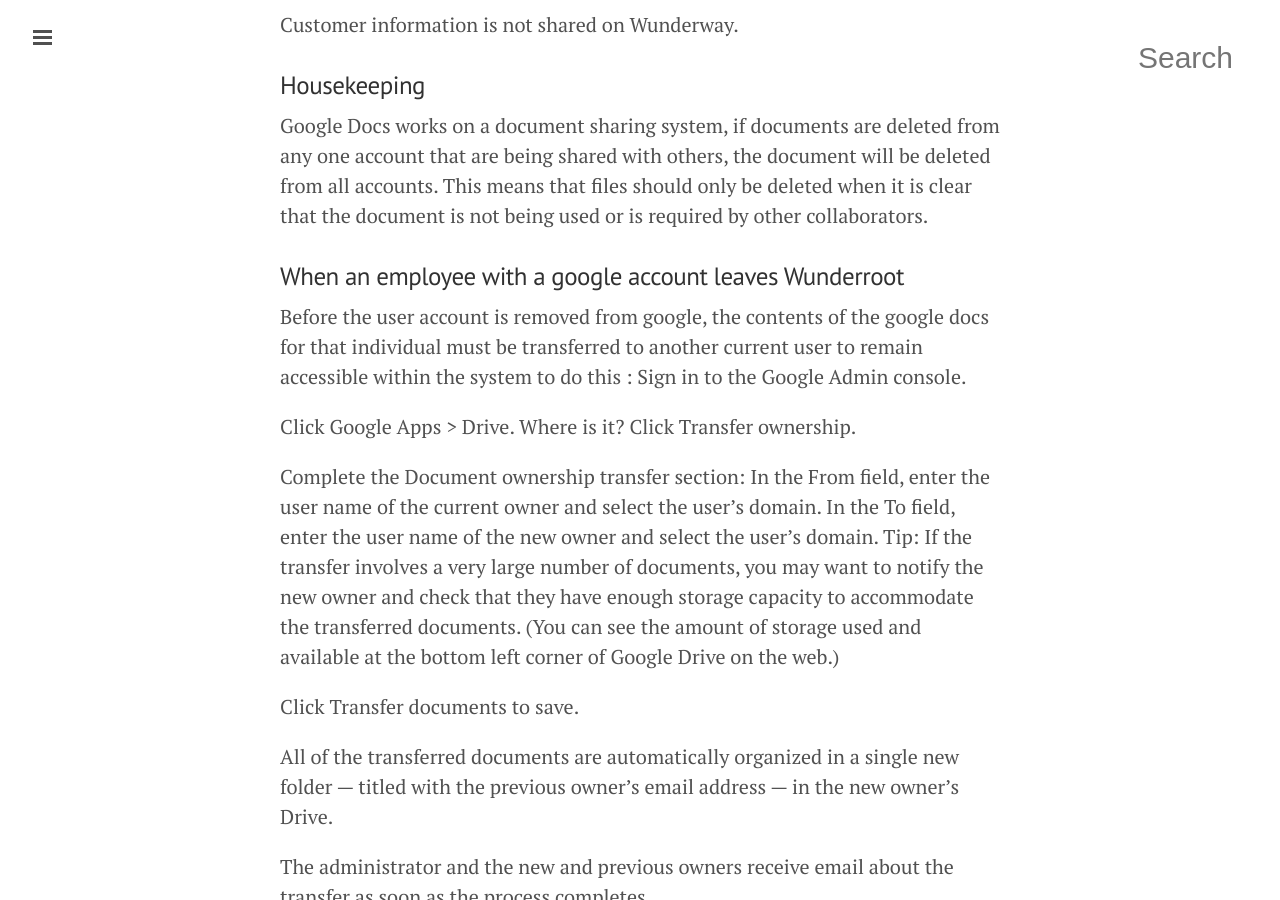
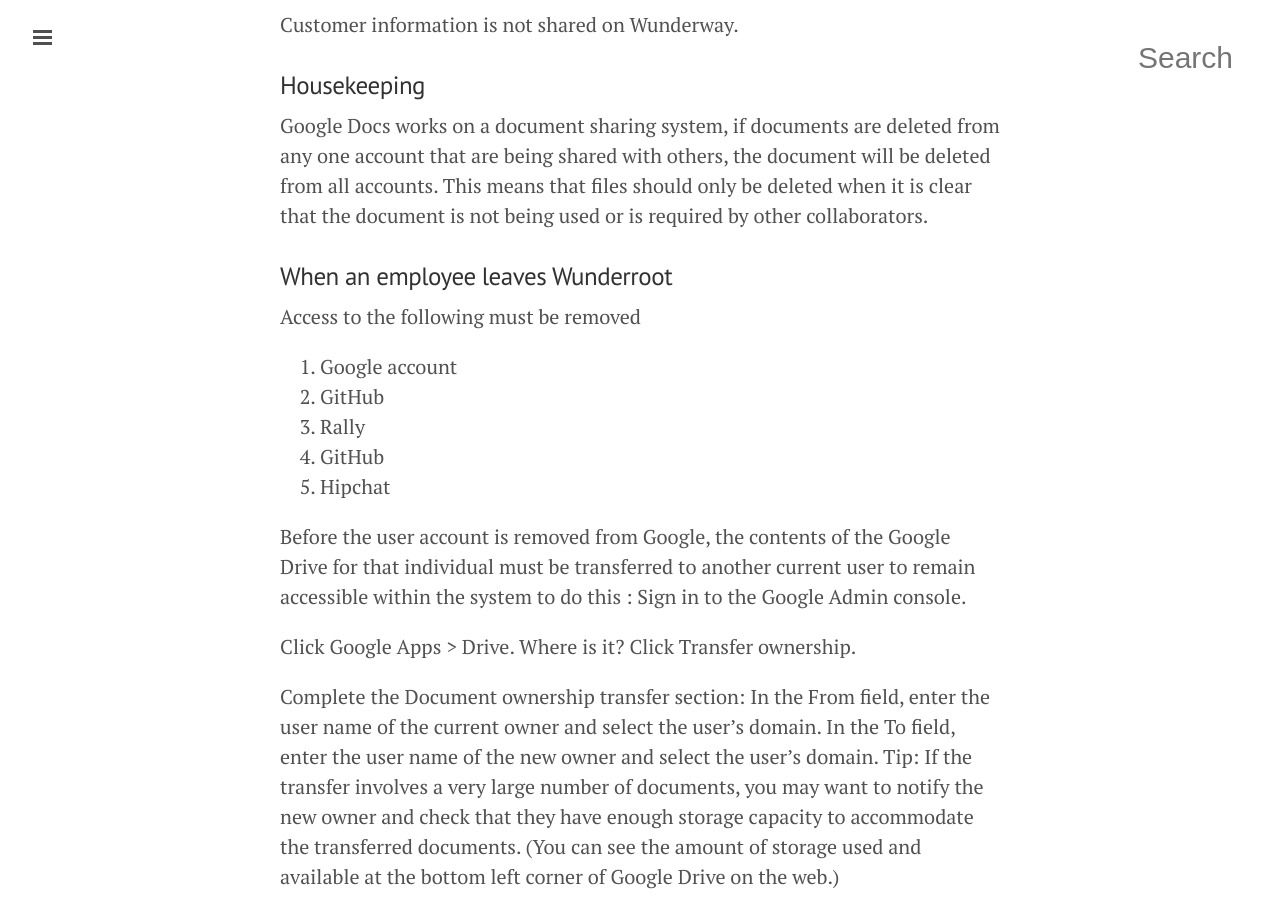
Before and after one commit to tormi/WunderWay, a Jekyll site: the page built from security/document-access.md, in a window 1280 px wide and 900 px high, scrolled down 2005 px. Built offline with Jekyll 4.4.1, drawn with Linux system fonts in a browser that asks for light colours; nearby versions of some CDN libraries; Markdown is read by kramdown in place of the engine named in the settings.

Commit message:
Steps to take when someone leaves WR

```diff
--- a/security/document-access.md
+++ b/security/document-access.md
@@ -57,9 +57,16 @@
 
 Google Docs works on a document sharing system, if documents are deleted from any one account that are being shared with others, the document will be deleted from all accounts. This means that files should only be deleted when it is clear that the document is not being used or is required by other collaborators.
 
-###When an employee with a google account leaves Wunderroot
+###When an employee leaves Wunderroot
 
-Before the user account is removed from google, the contents of the google docs for that individual must be transferred to another current user to remain accessible within the system
+Access to the following must be removed
+1. Google account
+2. GitHub
+3. Rally
+4. GitHub
+5. Hipchat
+
+Before the user account is removed from Google, the contents of the Google Drive for that individual must be transferred to another current user to remain accessible within the system
 to do this :
 Sign in to the Google Admin console.
 
```
